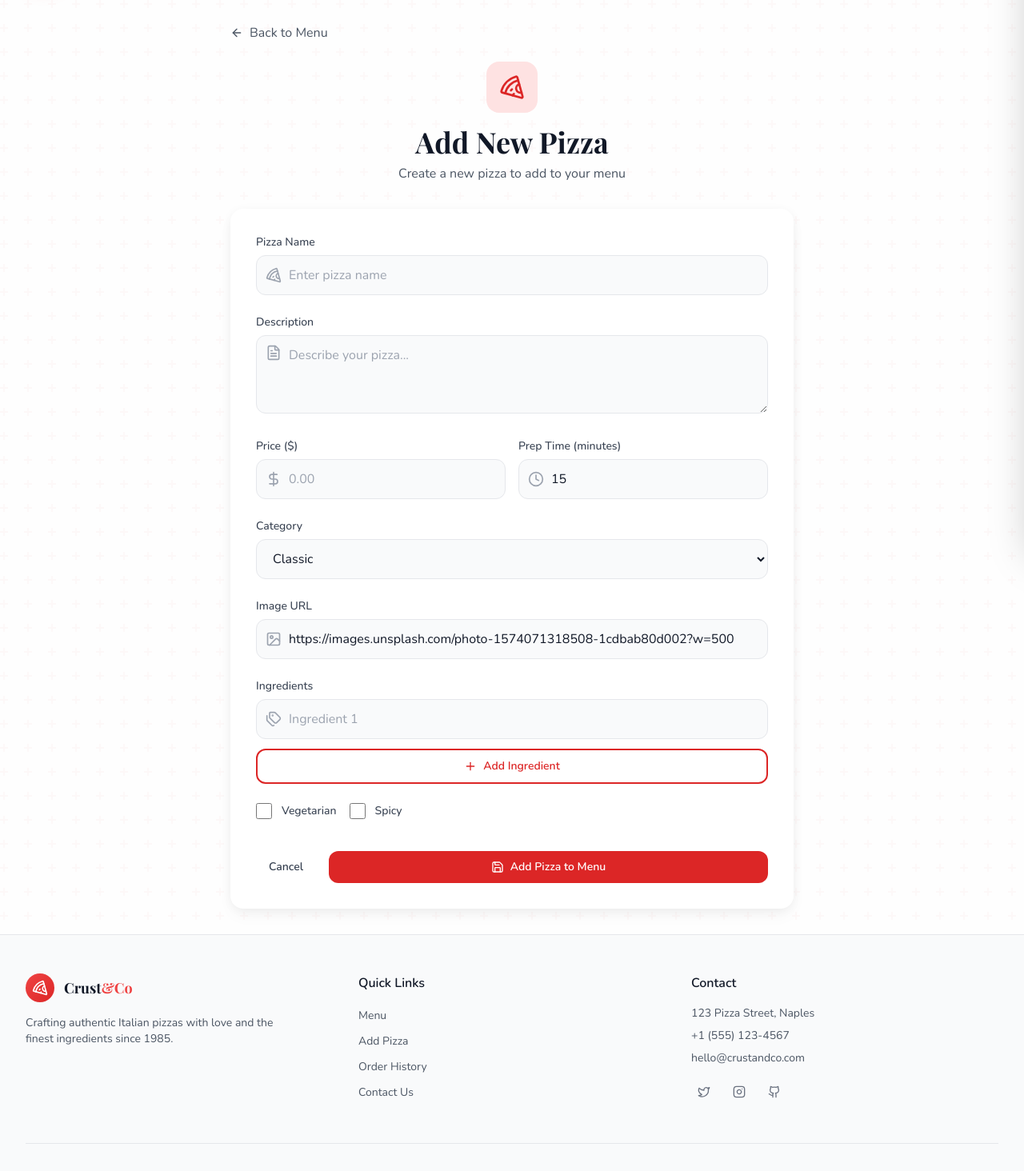
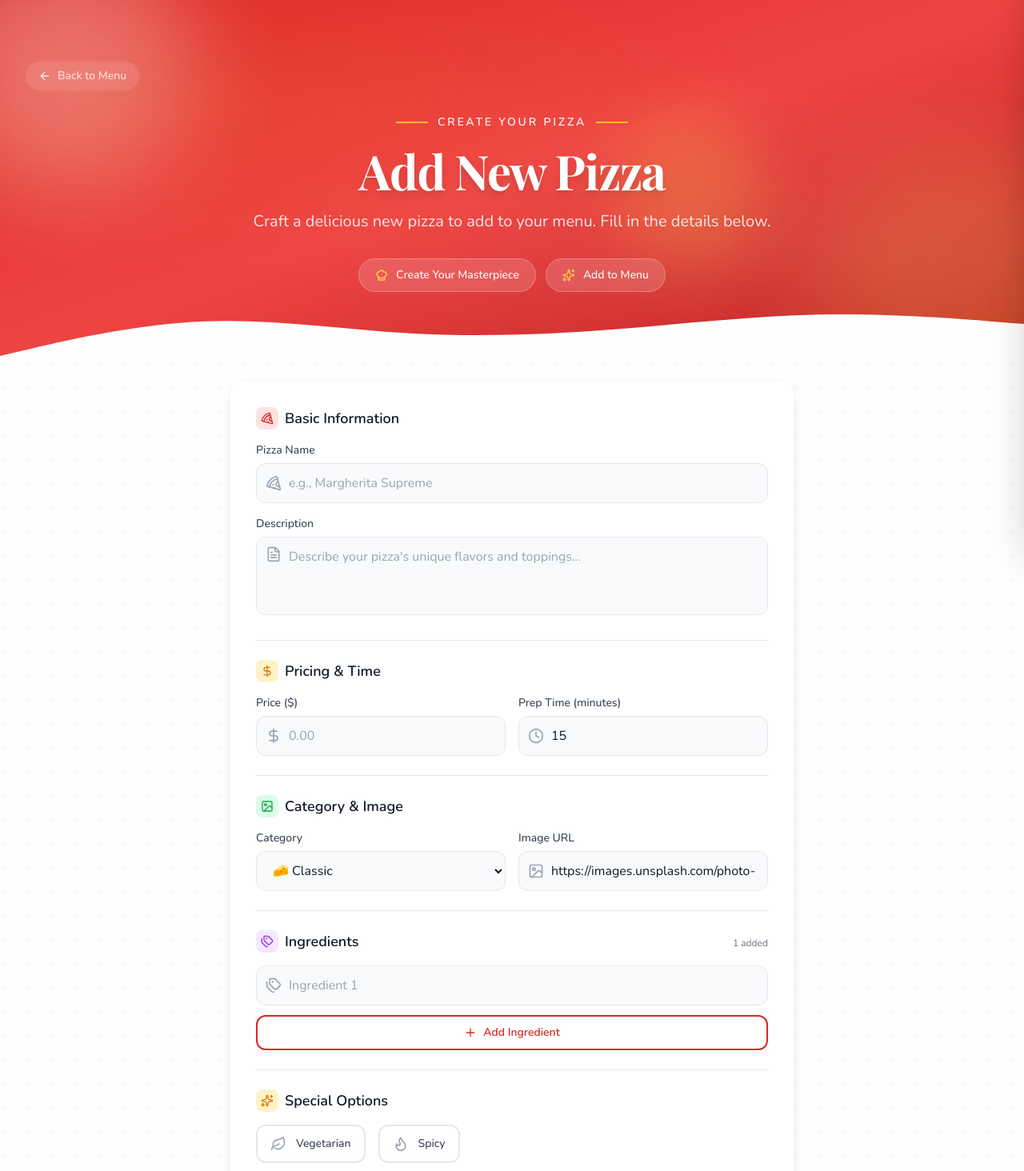
Before and after one commit to gauravsharma2526/pizza-app, a React (Vite) app: page /add-pizza in a window 1280 px wide. Shown: the part 120-1584 px from the top of the page at 80% size. Built offline with nearby package versions, Linux system fonts and the light colour scheme.

Commit message:
fix logic and ui for add pizza page

```diff
--- a/src/pages/AddPizza.tsx
+++ b/src/pages/AddPizza.tsx
@@ -8,21 +8,28 @@ import {
   Plus,
   X,
   Save,
-  ArrowLeft,
   DollarSign,
   Clock,
   Image as ImageIcon,
   FileText,
   Tags,
+  Leaf,
+  Flame,
+  Sparkles,
+  ChefHat,
 } from 'lucide-react';
 import { useAppDispatch } from '../store/hooks';
 import { addPizza } from '../store/slices/pizzaSlice';
 import { addNotification } from '../store/slices/uiSlice';
 import { Button, Input, Select, Card } from '../components/ui';
+import { HeroSection } from '../components/layout';
 import { v4 as uuidv4 } from 'uuid';
 import type { PizzaCategory } from '../types';
 
-// Form validation schema
+// ============================================================================
+// Form Schema & Types
+// ============================================================================
+
 const pizzaSchema = z.object({
   name: z
     .string()
@@ -54,8 +61,112 @@ const pizzaSchema = z.object({
 
 type PizzaFormData = z.infer<typeof pizzaSchema>;
 
+// ============================================================================
+// Constants
+// ============================================================================
+
+const CATEGORY_OPTIONS = [
+  { value: 'classic', label: '🧀 Classic' },
+  { value: 'meat', label: '🥓 Meat Lovers' },
+  { value: 'vegetarian', label: '🥬 Vegetarian' },
+  { value: 'specialty', label: '⭐ Specialty' },
+];
+
+const HERO_BADGES = [
+  { icon: <ChefHat className="w-4 h-4" />, text: 'Create Your Masterpiece' },
+  { icon: <Sparkles className="w-4 h-4" />, text: 'Add to Menu' },
+];
+
+const DEFAULT_IMAGE_URL = 'https://images.unsplash.com/photo-1574071318508-1cdbab80d002?w=500';
+
+// ============================================================================
+// Reusable Form Section Component
+// ============================================================================
+
+interface FormSectionProps {
+  icon: React.ReactNode;
+  iconBgClass: string;
+  title: string;
+  children: React.ReactNode;
+  rightContent?: React.ReactNode;
+  noBorder?: boolean;
+}
+
+const FormSection: React.FC<FormSectionProps> = ({
+  icon,
+  iconBgClass,
+  title,
+  children,
+  rightContent,
+  noBorder = false,
+}) => (
+  <div className={noBorder ? 'pb-6' : 'pb-6 border-b border-gray-200 dark:border-gray-700'}>
+    <h2 className="text-lg font-semibold text-gray-900 dark:text-white mb-4 flex items-center gap-2">
+      <div className={`p-1.5 rounded-lg ${iconBgClass}`}>{icon}</div>
+      {title}
+      {rightContent && <span className="ml-auto">{rightContent}</span>}
+    </h2>
+    {children}
+  </div>
+);
+
+// ============================================================================
+// Toggle Option Component
+// ============================================================================
+
+interface ToggleOptionProps {
+  label: string;
+  icon: React.ReactNode;
+  isActive: boolean;
+  register: ReturnType<typeof useForm<PizzaFormData>>['register'];
+  name: 'isVegetarian' | 'isSpicy';
+}
+
+const ToggleOption: React.FC<ToggleOptionProps> = ({ label, icon, isActive, register, name }) => {
+  return (
+    <label
+      className={`flex items-center gap-3 px-4 py-3 rounded-xl border-2 cursor-pointer transition-all duration-200 ${
+        isActive
+          ? name === 'isVegetarian'
+            ? 'border-accent-500 bg-accent-50 dark:bg-accent-900/20'
+            : 'border-red-500 bg-red-50 dark:bg-red-900/20'
+          : 'border-gray-200 dark:border-gray-700 hover:border-gray-300 dark:hover:border-gray-600'
+      }`}
+    >
+      <input type="checkbox" className="sr-only" {...register(name)} />
+      <span
+        className={
+          isActive
+            ? name === 'isVegetarian'
+              ? 'text-accent-600'
+              : 'text-red-600'
+            : 'text-gray-400'
+        }
+      >
+        {icon}
+      </span>
+      <span
+        className={`text-sm font-medium ${
+          isActive
+            ? name === 'isVegetarian'
+              ? 'text-accent-700 dark:text-accent-300'
+              : 'text-red-700 dark:text-red-300'
+            : 'text-gray-700 dark:text-gray-300'
+        }`}
+      >
+        {label}
+      </span>
+    </label>
+  );
+};
+
+// ============================================================================
+// Main Component
+// ============================================================================
+
 /**
  * Add Pizza page with form validation
+ * Uses react-hook-form with Zod schema validation
  */
 export const AddPizza: React.FC = () => {
   const navigate = useNavigate();
@@ -66,6 +177,7 @@ export const AddPizza: React.FC = () => {
     register,
     control,
     handleSubmit,
+    watch,
     formState: { errors },
     reset,
   } = useForm<PizzaFormData>({
@@ -76,7 +188,7 @@ export const AddPizza: React.FC = () => {
       price: 0,
       category: 'classic',
       ingredients: [{ value: '' }],
-      imageUrl: 'https://images.unsplash.com/photo-1574071318508-1cdbab80d002?w=500',
+      imageUrl: DEFAULT_IMAGE_URL,
       isVegetarian: false,
       isSpicy: false,
       prepTime: 15,
@@ -88,12 +200,9 @@ export const AddPizza: React.FC = () => {
     name: 'ingredients',
   });
 
-  const categoryOptions = [
-    { value: 'classic', label: 'Classic' },
-    { value: 'meat', label: 'Meat Lovers' },
-    { value: 'vegetarian', label: 'Vegetarian' },
-    { value: 'specialty', label: 'Specialty' },
-  ];
+  // Watch checkbox values for styling
+  const isVegetarian = watch('isVegetarian');
+  const isSpicy = watch('isSpicy');
 
   const onSubmit = (data: PizzaFormData) => {
     setIsSubmitting(true);
@@ -125,47 +234,41 @@ export const AddPizza: React.FC = () => {
 
       setIsSubmitting(false);
       reset();
-      navigate('/');
+      navigate('/menu');
     }, 1000);
   };
 
   return (
-    <div className="page-container max-w-3xl mx-auto">
-      {/* Back button */}
-      <button
-        onClick={() => navigate(-1)}
-        className="inline-flex items-center gap-2 text-gray-600 dark:text-gray-400 hover:text-primary-600 dark:hover:text-primary-400 transition-colors mb-6"
-      >
-        <ArrowLeft className="w-4 h-4" />
-        Back to Menu
-      </button>
+    <div className="min-h-screen">
+      {/* Hero Section */}
+      <HeroSection
+        theme="primary"
+        subtitle="Create Your Pizza"
+        title="Add New Pizza"
+        description="Craft a delicious new pizza to add to your menu. Fill in the details below."
+        badges={HERO_BADGES}
+        backTo="/menu"
+        backLabel="Back to Menu"
+      />
 
-      {/* Header */}
-      <div className="text-center mb-8">
-        <div className="inline-flex items-center justify-center w-16 h-16 bg-primary-100 dark:bg-primary-900/30 rounded-2xl mb-4">
-          <PizzaIcon className="w-8 h-8 text-primary-600 dark:text-primary-400" />
-        </div>
-        <h1 className="font-display text-3xl md:text-4xl font-bold text-gray-900 dark:text-white mb-2">
-          Add New Pizza
-        </h1>
-        <p className="text-gray-600 dark:text-gray-400">Create a new pizza to add to your menu</p>
-      </div>
-
-      {/* Form */}
+      <div className="page-container py-8 max-w-3xl mx-auto">
         <Card className="p-6 md:p-8">
           <form onSubmit={handleSubmit(onSubmit)} className="space-y-6">
-          {/* Name */}
-          <div>
+            {/* Section: Basic Info */}
+            <FormSection
+              icon={<PizzaIcon className="w-4 h-4 text-primary-600 dark:text-primary-400" />}
+              iconBgClass="bg-primary-100 dark:bg-primary-900/30"
+              title="Basic Information"
+            >
+              <div className="space-y-4">
                 <Input
                   label="Pizza Name"
-              placeholder="Enter pizza name"
+                  placeholder="e.g., Margherita Supreme"
                   leftIcon={<PizzaIcon className="w-5 h-5" />}
                   error={errors.name?.message}
                   {...register('name')}
                 />
-          </div>
 
-          {/* Description */}
                 <div>
                   <label className="block text-sm font-medium text-gray-700 dark:text-gray-300 mb-1.5">
                     Description
@@ -173,10 +276,10 @@ export const AddPizza: React.FC = () => {
                   <div className="relative">
                     <FileText className="absolute left-3 top-3 w-5 h-5 text-gray-400" />
                     <textarea
-                placeholder="Describe your pizza..."
+                      placeholder="Describe your pizza's unique flavors and toppings..."
                       rows={3}
                       className={`
-                  w-full px-4 py-3 pl-10 rounded-xl
+                        w-full px-4 py-3 pl-10 rounded-xl resize-none
                         bg-gray-50 border border-gray-200
                         text-gray-900 placeholder-gray-400
                         transition-all duration-200
@@ -191,9 +294,16 @@ export const AddPizza: React.FC = () => {
                     <p className="mt-1.5 text-sm text-red-500">{errors.description.message}</p>
                   )}
                 </div>
+              </div>
+            </FormSection>
 
-          {/* Price and Prep Time row */}
-          <div className="grid grid-cols-1 md:grid-cols-2 gap-4">
+            {/* Section: Pricing & Time */}
+            <FormSection
+              icon={<DollarSign className="w-4 h-4 text-secondary-600 dark:text-secondary-400" />}
+              iconBgClass="bg-secondary-100 dark:bg-secondary-900/30"
+              title="Pricing & Time"
+            >
+              <div className="grid grid-cols-1 sm:grid-cols-2 gap-4">
                 <Controller
                   name="price"
                   control={control}
@@ -229,33 +339,43 @@ export const AddPizza: React.FC = () => {
                   )}
                 />
               </div>
+            </FormSection>
 
-          {/* Category */}
-          <div>
+            {/* Section: Category & Image */}
+            <FormSection
+              icon={<ImageIcon className="w-4 h-4 text-accent-600 dark:text-accent-400" />}
+              iconBgClass="bg-accent-100 dark:bg-accent-900/30"
+              title="Category & Image"
+            >
+              <div className="grid grid-cols-1 sm:grid-cols-2 gap-4">
                 <Select
                   label="Category"
-              options={categoryOptions}
+                  options={CATEGORY_OPTIONS}
                   error={errors.category?.message}
                   {...register('category')}
                 />
-          </div>
 
-          {/* Image URL */}
-          <div>
                 <Input
                   label="Image URL"
-              placeholder="https://example.com/pizza.jpg"
+                  placeholder="https://..."
                   leftIcon={<ImageIcon className="w-5 h-5" />}
                   error={errors.imageUrl?.message}
                   {...register('imageUrl')}
                 />
               </div>
+            </FormSection>
 
-          {/* Ingredients */}
-          <div>
-            <label className="block text-sm font-medium text-gray-700 dark:text-gray-300 mb-1.5">
-              Ingredients
-            </label>
+            {/* Section: Ingredients */}
+            <FormSection
+              icon={<Tags className="w-4 h-4 text-purple-600 dark:text-purple-400" />}
+              iconBgClass="bg-purple-100 dark:bg-purple-900/30"
+              title="Ingredients"
+              rightContent={
+                <span className="text-xs font-normal text-gray-500 dark:text-gray-400">
+                  {fields.length} added
+                </span>
+              }
+            >
               <div className="space-y-3">
                 {fields.map((field, index) => (
                   <div key={field.id} className="flex gap-2">
@@ -272,6 +392,7 @@ export const AddPizza: React.FC = () => {
                         type="button"
                         onClick={() => remove(index)}
                         className="p-3 bg-red-100 dark:bg-red-900/30 text-red-600 dark:text-red-400 rounded-xl hover:bg-red-200 dark:hover:bg-red-900/50 transition-colors"
+                        aria-label={`Remove ingredient ${index + 1}`}
                       >
                         <X className="w-5 h-5" />
                       </button>
@@ -291,34 +412,37 @@ export const AddPizza: React.FC = () => {
               {errors.ingredients?.message && (
                 <p className="mt-1.5 text-sm text-red-500">{errors.ingredients.message}</p>
               )}
+            </FormSection>
+
+            {/* Section: Special Options */}
+            <FormSection
+              icon={<Sparkles className="w-4 h-4 text-amber-600 dark:text-amber-400" />}
+              iconBgClass="bg-amber-100 dark:bg-amber-900/30"
+              title="Special Options"
+              noBorder
+            >
+              <div className="flex flex-wrap gap-4">
+                <ToggleOption
+                  label="Vegetarian"
+                  icon={<Leaf className="w-5 h-5" />}
+                  isActive={isVegetarian}
+                  register={register}
+                  name="isVegetarian"
+                />
+
+                <ToggleOption
+                  label="Spicy"
+                  icon={<Flame className="w-5 h-5" />}
+                  isActive={isSpicy}
+                  register={register}
+                  name="isSpicy"
+                />
               </div>
+            </FormSection>
 
-          {/* Toggles */}
-          <div className="flex flex-wrap gap-4">
-            <label className="flex items-center gap-3 cursor-pointer">
-              <input
-                type="checkbox"
-                className="w-5 h-5 rounded border-gray-300 text-primary-600 focus:ring-primary-500 dark:border-gray-600 dark:bg-gray-800"
-                {...register('isVegetarian')}
-              />
-              <span className="text-sm font-medium text-gray-700 dark:text-gray-300">
-                Vegetarian
-              </span>
-            </label>
-
-            <label className="flex items-center gap-3 cursor-pointer">
-              <input
-                type="checkbox"
-                className="w-5 h-5 rounded border-gray-300 text-primary-600 focus:ring-primary-500 dark:border-gray-600 dark:bg-gray-800"
-                {...register('isSpicy')}
-              />
-              <span className="text-sm font-medium text-gray-700 dark:text-gray-300">Spicy</span>
-            </label>
-          </div>
-
-          {/* Submit */}
-          <div className="flex gap-4 pt-4">
-            <Button type="button" variant="ghost" onClick={() => navigate('/')}>
+            {/* Submit Buttons */}
+            <div className="flex gap-4 pt-4 border-t border-gray-200 dark:border-gray-700">
+              <Button type="button" variant="ghost" onClick={() => navigate('/menu')}>
                 Cancel
               </Button>
               <Button type="submit" variant="primary" isLoading={isSubmitting} className="flex-1">
@@ -329,6 +453,7 @@ export const AddPizza: React.FC = () => {
           </form>
         </Card>
       </div>
+    </div>
   );
 };
 
--- a/src/pages/Menu.tsx
+++ b/src/pages/Menu.tsx
@@ -29,7 +29,6 @@ export const Menu: React.FC = () => {
       />
 
       <div className="page-container py-8">
-
         {/* Filters */}
         <section className="mb-8">
           <PizzaFilters />
```
Also changed, not shown: src/components/layout/HeroSection.tsx (+28 -13 lines), src/components/pizza/PizzaFilters.tsx (+50 -15 lines), src/pages/Orders.tsx (+45 -16 lines). Lines whose indentation alone changed are shown as unchanged.
